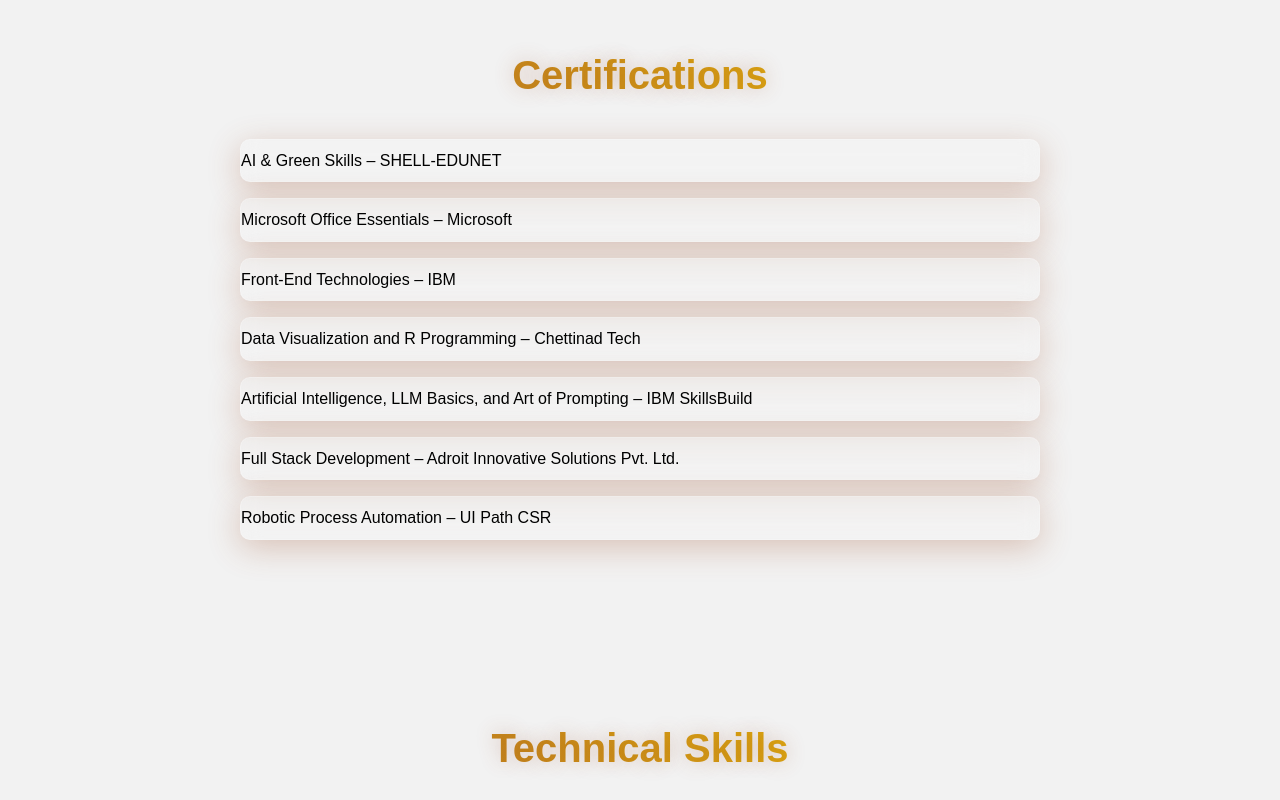
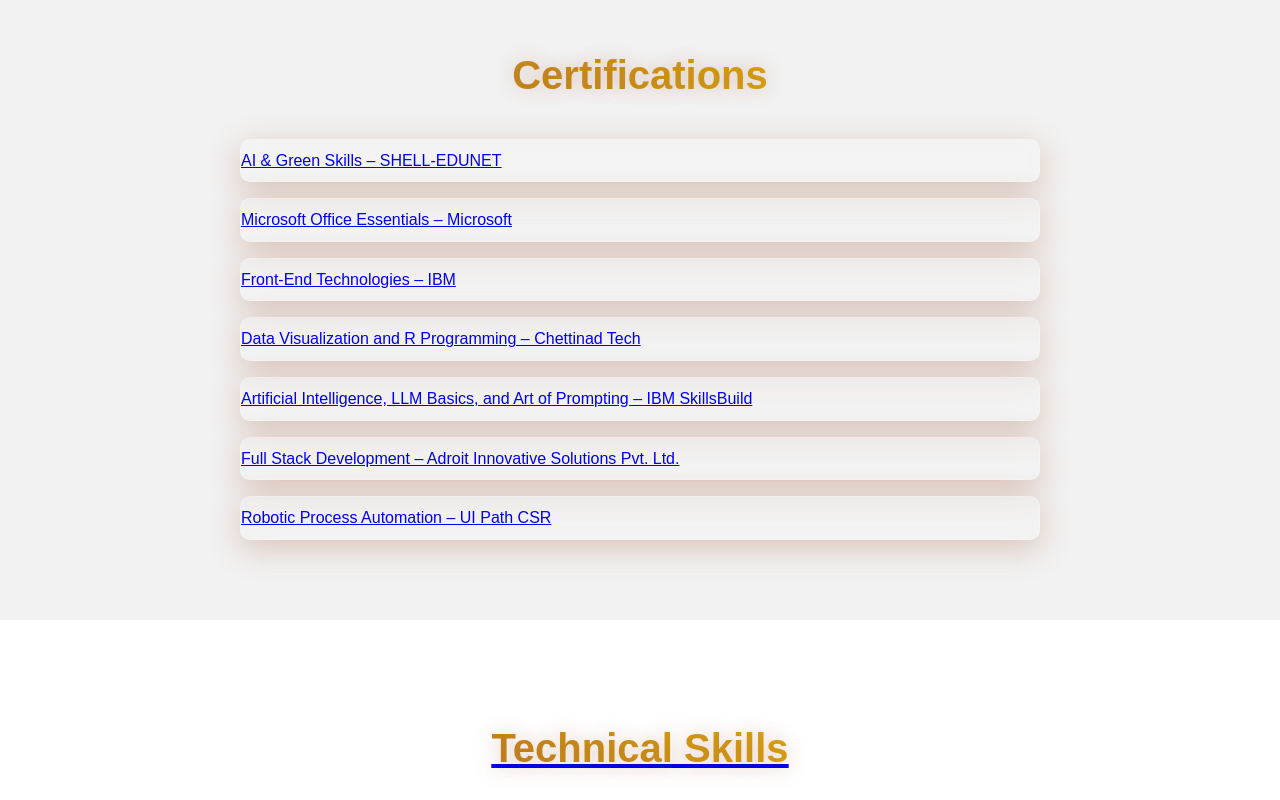
Before and after one commit to Ebinezar28/ebinezar_portfolio, a plain HTML site: page index.html in a window 1280 px wide. Shown: the part 2500-3300 px from the top of the page. Drawn offline with Linux system fonts and the light colour scheme.

Commit message:
Update index.html

```diff
--- a/index.html
+++ b/index.html
@@ -132,13 +132,13 @@
     <div class="container">
         <h2>Certifications</h2>
         <ul class="certifications-list">
-            <li data-file="certificates/shell-edunet.jpg" target="https://ebinezar28.github.io/ebinezar_portfolio/">AI & Green Skills – SHELL-EDUNET</li>
-            <li data-file="certificates/microsoft-office.pdf">Microsoft Office Essentials – Microsoft</li>
-            <li data-file="certificates/ibm-frontend.jpg">Front-End Technologies – IBM</li>
-            <li data-file="certificates/r-programming.pdf">Data Visualization and R Programming – Chettinad Tech</li>
-            <li data-file="certificates/ibm-llm.jpg">Artificial Intelligence, LLM Basics, and Art of Prompting – IBM SkillsBuild</li>
-            <li data-file="certificates/fullstack.jpg">Full Stack Development – Adroit Innovative Solutions Pvt. Ltd.</li>
-            <li data-file="certificates/rpa.jpg">Robotic Process Automation – UI Path CSR</li>
+            <li data-file="certificates/shell-edunet.jpg"><a href="https://drive.google.com/file/d/1E0bVUNqEvYSO2R7sFRkyvv7Exp0eP-u-/view" target="_blank">AI & Green Skills – SHELL-EDUNET</li>
+            <li data-file="certificates/microsoft-office.pdf"><a href="https://drive.google.com/file/d/1E0bVUNqEvYSO2R7sFRkyvv7Exp0eP-u-/view" target="_blank">Microsoft Office Essentials – Microsoft</li>
+            <li data-file="certificates/ibm-frontend.jpg"><a href="https://drive.google.com/file/d/1E0bVUNqEvYSO2R7sFRkyvv7Exp0eP-u-/view" target="_blank">Front-End Technologies – IBM</li>
+            <li data-file="certificates/r-programming.pdf"><a href="https://drive.google.com/file/d/1E0bVUNqEvYSO2R7sFRkyvv7Exp0eP-u-/view" target="_blank">Data Visualization and R Programming – Chettinad Tech</li>
+            <li data-file="certificates/ibm-llm.jpg"><a href="https://drive.google.com/file/d/1E0bVUNqEvYSO2R7sFRkyvv7Exp0eP-u-/view" target="_blank">Artificial Intelligence, LLM Basics, and Art of Prompting – IBM SkillsBuild</li>
+            <li data-file="certificates/fullstack.jpg"><a href="https://drive.google.com/file/d/1E0bVUNqEvYSO2R7sFRkyvv7Exp0eP-u-/view" target="_blank">Full Stack Development – Adroit Innovative Solutions Pvt. Ltd.</li>
+            <li data-file="certificates/rpa.jpg"><a href="https://drive.google.com/file/d/1E0bVUNqEvYSO2R7sFRkyvv7Exp0eP-u-/view" target="_blank">Robotic Process Automation – UI Path CSR</li>
         </ul>
     </div>
 </section>
```
